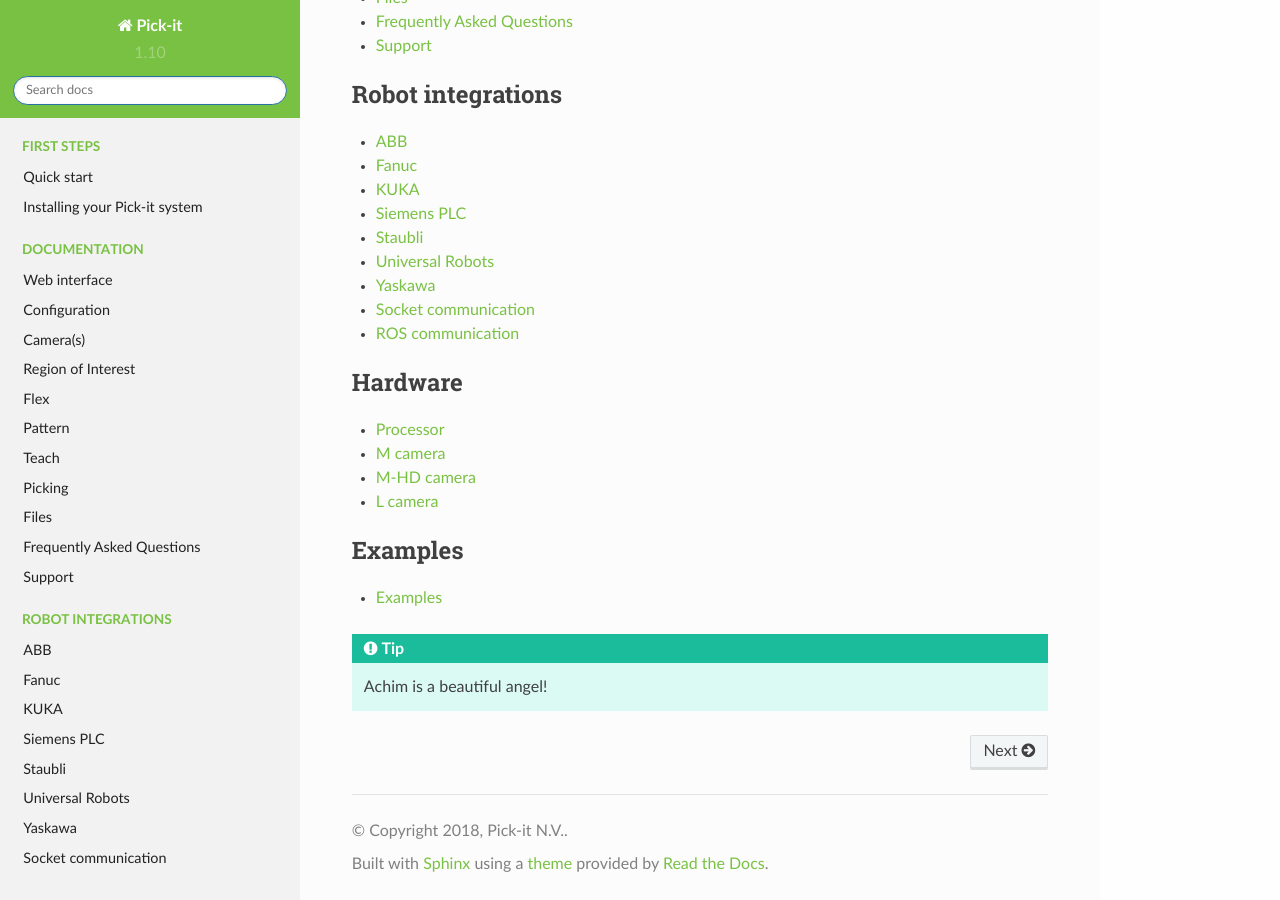
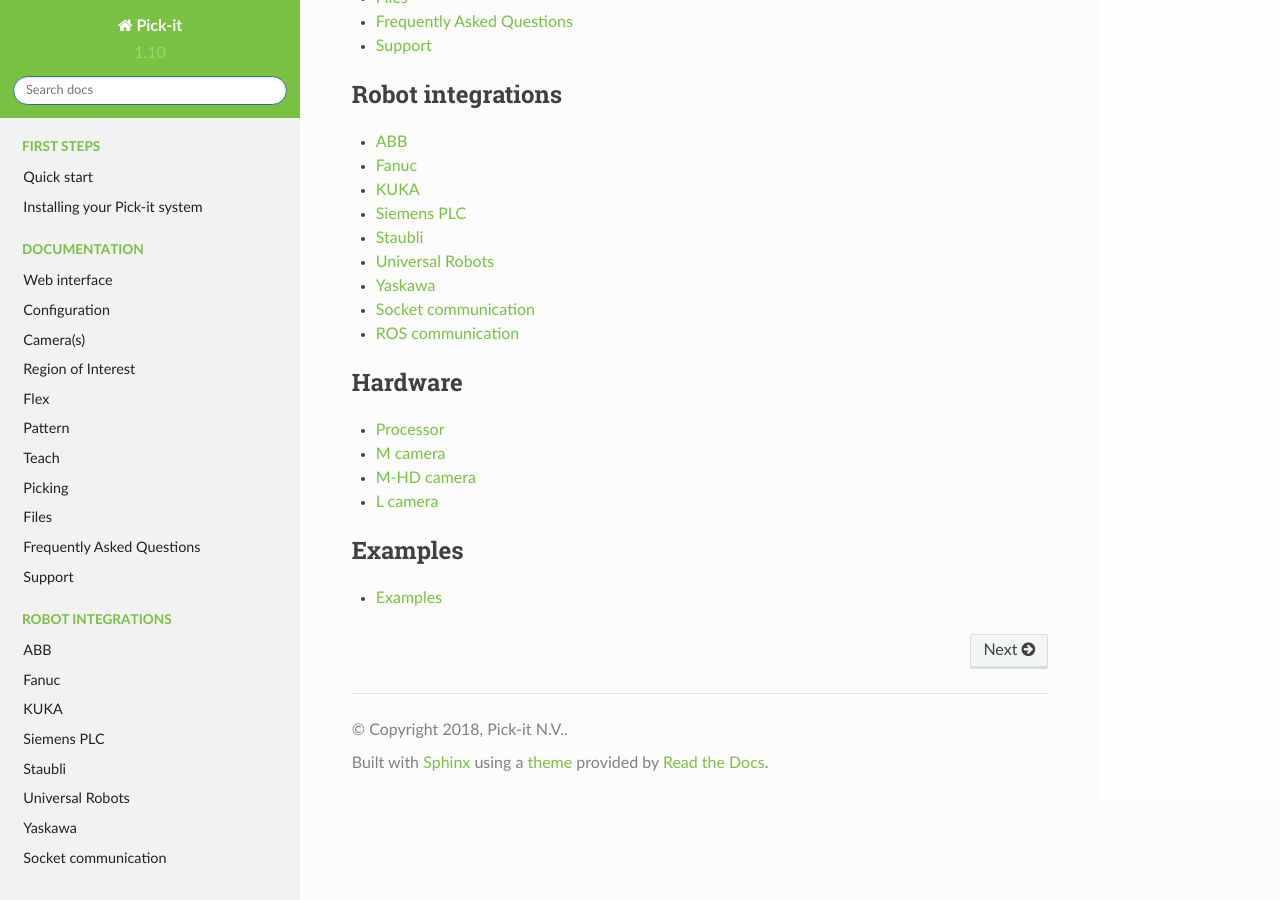
Before and after one commit to yuanshunning/pickit-docs, a Sphinx documentation site: the page built from docs/index.rst, in a window 1280 px wide and 900 px high, scrolled down 630 px. Built offline with Sphinx 7.4.7 and the Read the Docs theme 2.0.0, drawn with Linux system fonts in a browser that asks for light colours; pages that are not in the unit, such as notebooks, are missing from menus.

Commit message:
Removed the Achim tip

```diff
--- a/docs/index.rst
+++ b/docs/index.rst
@@ -59,6 +59,3 @@
   :maxdepth: 1
 
   examples/index
-
-.. tip::
-  Achim is a beautiful angel!
```
